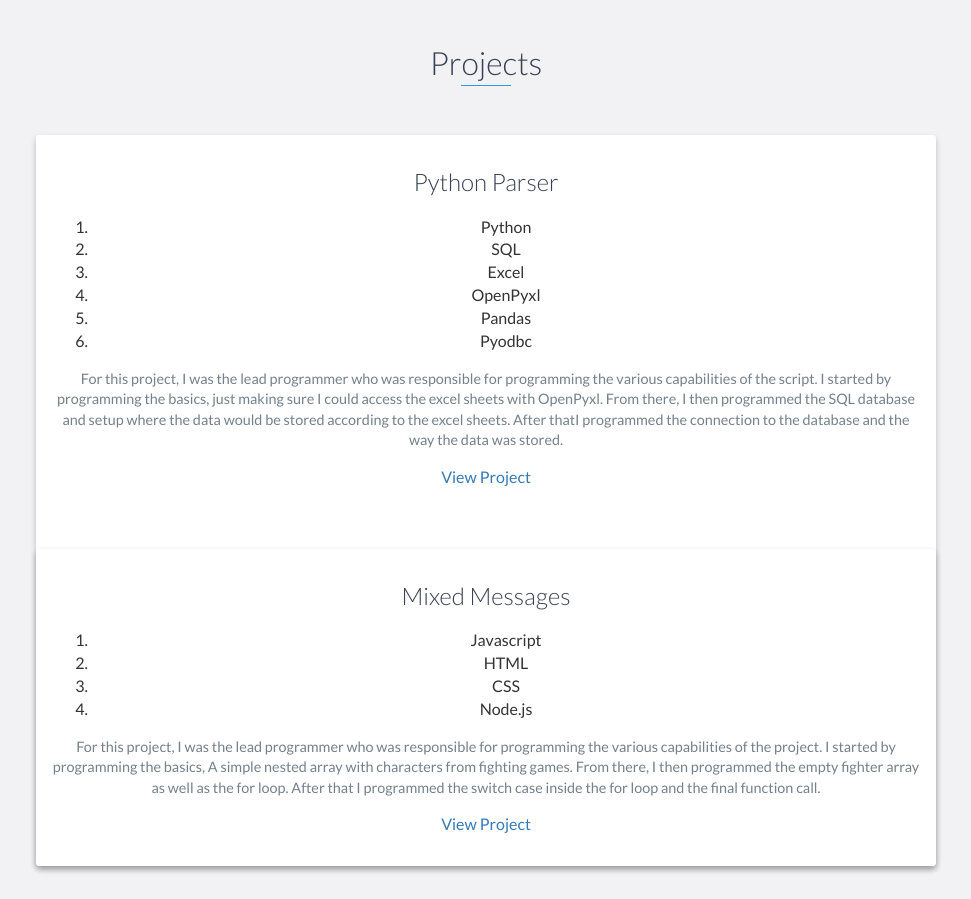
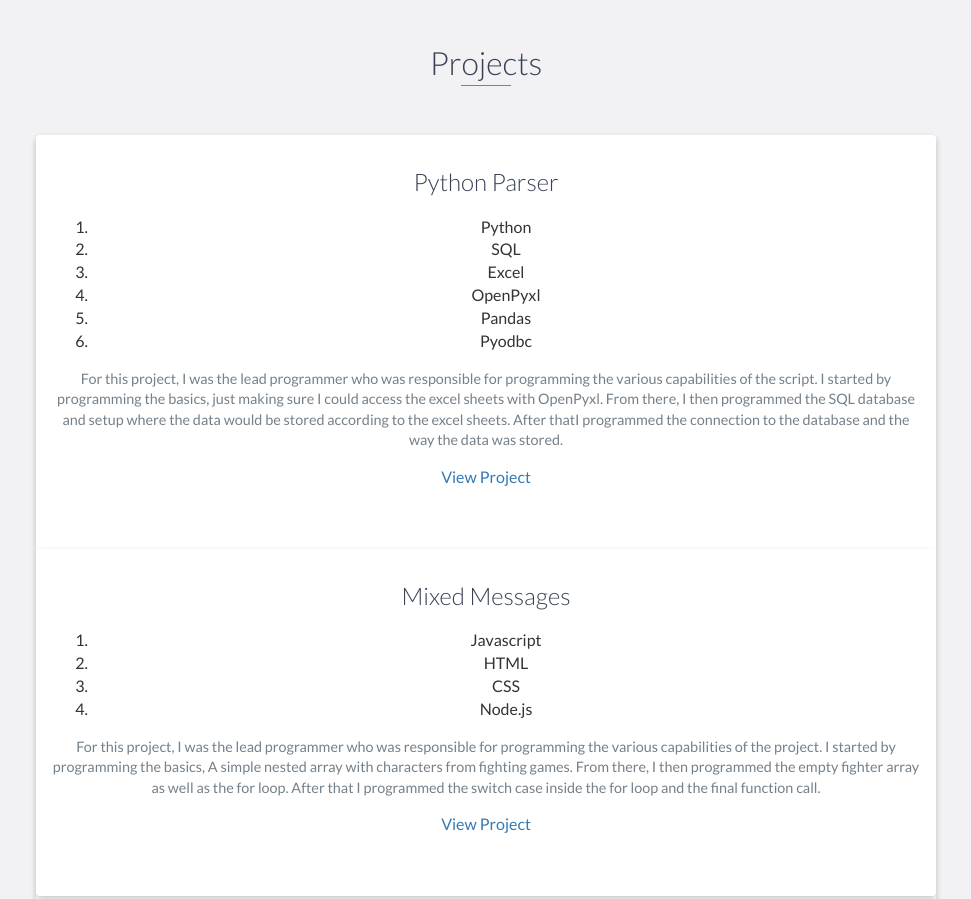
Before and after one commit to blackgoldwolf/Portfolio, a website: page index.html in a window 1280 px wide. Shown: the part 2400-3299 px from the top of the page, without its empty margins (154-1125 px from the left). Drawn offline with nearby package versions, Linux system fonts and the light colour scheme; files that its build step writes are made by us from their sources.

Commit message:
Update styles.scss

```diff
--- a/scss/styles.scss
+++ b/scss/styles.scss
@@ -645,7 +645,7 @@ footer {
     position: relative;
     max-width: 900px;
     margin: 0 auto 30px auto;
-    //overflow: hidden;
+    overflow: hidden;
     background: #fff;
     border-radius: 4px;
 }
```
